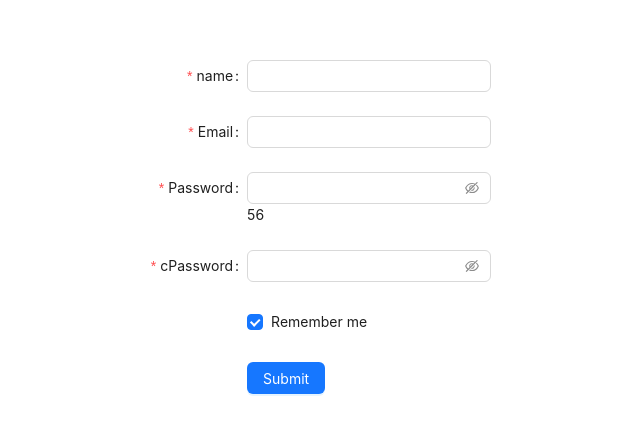
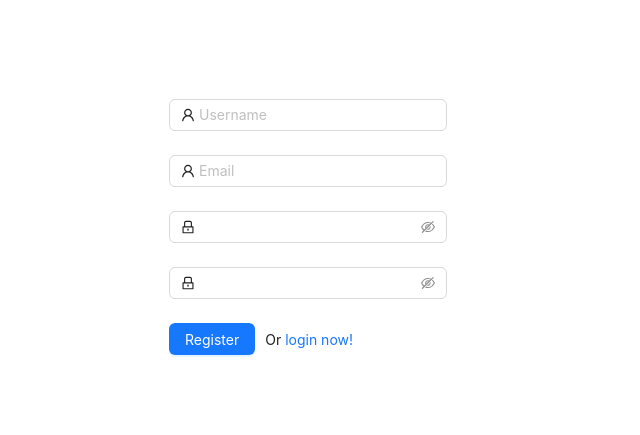
Before and after one commit to AjayMaheshwari23/album-world-3d, a React (Create React App) app in the folder frontend/: page /Signup in a window 1280 px wide. Shown: the part 161-596 px from the top of the page, without its empty margins (332-972 px from the left). Built offline with nearby package versions, Linux system fonts and the light colour scheme; the HTML template or start-up script is replaced by a standard one.

Commit message:
LOGIN REGISTER LOGOUT SYSTEM COMPLETE

```diff
--- a/frontend/public/index.html
+++ b/frontend/public/index.html
@@ -9,7 +9,7 @@
       name="description"
       content="Web site created using create-react-app"
     />
-    <link rel="apple-touch-icon" href="%PUBLIC_URL%/logo192.png" />
+    <link rel="apple-touch-icon" href="" />
     <link rel="manifest" href="%PUBLIC_URL%/manifest.json" />
     <title>Album-World</title>
   </head>
--- a/frontend/src/App.js
+++ b/frontend/src/App.js
@@ -7,6 +7,7 @@ import Signin from "./components/Signin";
 import Signup from "./components/Signup";
 import { useState } from "react";
 import MyAlert from "./components/MyAlert";
+import Main from "./components/Main"
 
 function App() {
   const [alert, setAlert] = useState(null);
@@ -29,6 +30,7 @@ function App() {
           <Route path="/" element={<Home showAlert={showAlert} />} />
           <Route path="/Signin" element={<Signin showAlert={showAlert} />} />
           <Route path="/Signup" element={<Signup showAlert={showAlert} />} />
+          <Route path="/Main" element={<Main showAlert={showAlert} />} />
         </Routes>
       </Router>
     </>
--- a/frontend/src/components/Home.js
+++ b/frontend/src/components/Home.js
@@ -1,11 +1,76 @@
-import React from 'react'
+import React from "react";
+import {
+  DoubleLeftOutlined,
+  DoubleRightOutlined,
+  PicCenterOutlined,
+} from "@ant-design/icons";
+import { Button, Tooltip, Space } from "antd";
+import { Row } from "antd";
+import { useNavigate } from "react-router-dom";
 
 const Home = (props) => {
+  const navigate = useNavigate();
+
+
   return (
-    <div>
-      This is Home
-    </div>
-  )
-}
+    <>
+      <div
+        style={{
+          display: "flex",
+          flexDirection: "column",
+          alignItems: "center",
+          justifyContent: "center",
+          marginTop: "10%",
+        }}
+      >
+        <Row>
+          <Button
+            span={12}
+            type="primary"
+            shape="circle"
+            style={{ margin: 20 }}
+            onClick={() => {
+              navigate("/Signin");
+            }}
+            icon={<DoubleRightOutlined />}
+          />
+          <Button
+            span={12}
+            type="primary"
+            shape="circle"
+            style={{ margin: 20 }}
+            onClick={() => {
+              navigate("/Signup");
+            }}
+            icon={<DoubleLeftOutlined />}
+          />
+        </Row>
+        <Row>
+          <span span={12} style={{ margin: 20 }}>
+            Login
+          </span>
+          <span span={12} style={{ margin: 20 }}>
+            Register
+          </span>
+        </Row>
 
-export default Home
+        <Space direction="vertical">
+          <Space wrap>
+            <Button
+              type="primary"
+              icon={<PicCenterOutlined />}
+              size="medium"
+              onClick={() => {
+                navigate("/Signin");
+              }}
+            >
+              Enter Without Login
+            </Button>
+          </Space>
+        </Space>
+      </div>
+    </>
+  );
+};
+
+export default Home;
--- /dev/null
+++ b/frontend/src/components/Main.js
@@ -0,0 +1,28 @@
+import React from 'react'
+import { FloatButton } from "antd";
+import { LogoutOutlined } from "@ant-design/icons";
+import { useNavigate } from "react-router-dom";
+
+const Main = (props) => {
+      const navigate = useNavigate();
+
+  return (
+    <div>
+      Gallery here
+      <FloatButton
+        icon={<LogoutOutlined />}
+        type="primary"
+        onClick={() =>
+        {
+            console.log("logged out");
+            localStorage.removeItem('token');
+            props.showAlert("Logged Out", "info");
+           navigate("/");
+        }
+    }
+      />
+    </div>
+  );
+}
+
+export default Main;
--- a/frontend/src/components/Signin.js
+++ b/frontend/src/components/Signin.js
@@ -1,7 +1,9 @@
 import React from "react";
 import { useState } from "react";
 import { Button, Checkbox, Form, Input } from "antd";
+import { LockOutlined, UserOutlined } from "@ant-design/icons";
 import { useNavigate } from "react-router-dom";
+
 // require("dotenv").config();
 // const LOGIN = process.env.LOGIN;
 const LOGIN = "http://localhost:5000/api/auth/login";
@@ -41,7 +43,7 @@ const Signin = (props) => {
       console.log("Response data:", data);
       if (data.success) {
         localStorage.setItem("token", data.jwtToken);
-        navigate("/");
+        navigate("/Main");
         props.showAlert("SuccessFul login", "success");
 
       } else {
@@ -69,81 +71,72 @@ const Signin = (props) => {
         }}
       >
         <Form
-          //   onsubmit={handlesubmit}
-          name="basic"
-          labelCol={{
-            span: 8,
-          }}
-          wrapperCol={{
-            span: 16,
-          }}
-          style={{
-            maxWidth: 600,
-          }}
-          initialValues={{
-            remember: true,
-          }}
+          name="normal_login"
+          className="login-form"
+          initialValues={{ remember: true }}
           onFinish={onFinish}
-          onFinishFailed={onFinishFailed}
-          autoComplete="off"
         >
           <Form.Item
-            label="Email"
             name="email"
             value={credentials.email}
             onChange={(e) => {
               setcredentials({ ...credentials, ["email"]: e.target.value });
               console.log(credentials);
             }}
-            rules={[
-              {
-                required: true,
-                message: "Please input your email!",
-              },
-            ]}
+            rules={[{ required: true, message: "Please input your Email!" }]}
           >
-            <Input />
+            <Input
+              prefix={<UserOutlined className="site-form-item-icon" />}
+              placeholder="Username"
+            />
           </Form.Item>
-
           <Form.Item
-            label="Password"
             name="password"
-            fieldId="password"
+            rules={[{ required: true, message: "Please input your Password!" }]}
+          >
+            <Input
+              prefix={<LockOutlined className="site-form-item-icon" />}
+              type="password"
+              placeholder="Password"
               value={credentials.password}
               onChange={(e) => {
-              setcredentials({ ...credentials, ["password"]: e.target.value });
+                setcredentials({
+                  ...credentials,
+                  ["password"]: e.target.value,
+                });
                 console.log(credentials);
               }}
-            rules={[
-              {
-                required: true,
-                message: "Please input your password!",
-              },
-            ]}
-          >
-            <Input.Password />
+            />
           </Form.Item>
-
-          <Form.Item
-            name="remember"
-            valuePropName="checked"
-            wrapperCol={{
-              offset: 8,
-              span: 16,
-            }}
-          >
+          <Form.Item>
+            <Form.Item name="remember" valuePropName="checked" noStyle>
               <Checkbox>Remember me</Checkbox>
             </Form.Item>
 
-          <Form.Item
-            wrapperCol={{
-              offset: 8,
-              span: 16,
+            <a className="login-form-forgot" href="">
+              Forgot password
+            </a>
+          </Form.Item>
+
+          <Form.Item>
+            <Button
+              type="primary"
+              htmlType="submit"
+              className="login-form-button"
+              onClick={handlesubmit}
+              style={{ marginRight: 10 }}
+            >
+              Log in
+            </Button>
+            Or{" "}
+            <a
+              href=""
+              onClick={() => {
+                navigate("/Signup");
               }}
             >
-            <Button type="primary" htmlType="submit" onClick={handlesubmit}>
-              Submit
-            </Button>
+              register now!
+            </a>
           </Form.Item>
         </Form>
       </div>
--- a/frontend/src/components/Signup.js
+++ b/frontend/src/components/Signup.js
@@ -1,6 +1,7 @@
 import React from "react";
 import { useState } from "react";
 import { Button, Checkbox, Form, Input } from "antd";
+import { LockOutlined, UserOutlined } from "@ant-design/icons";
 import { useNavigate } from "react-router-dom";
 // require("dotenv").config();
 // const LOGIN = process.env.LOGIN;
@@ -42,9 +43,9 @@ const Signin = (props) => {
 
       // Check if the response status is OK (HTTP 200-299)
       // if (!response.success) {
-      //   alert(response.error.message);
+      //    alert(response.error.message);
       //   return;
-        // throw new Error(`HTTP error! Status: ${response.status}`);
+      //   throw new Error(`HTTP error! Status: ${response.status}`);
       // }
 
       // Parse the response body as JSON
@@ -54,18 +55,17 @@ const Signin = (props) => {
       // Log the data to the console
       console.log("Response data:", data);
       if (data.success) {
+        props.showAlert("Successfully Registeres","success")
         navigate("/Signin");
       } else {
         console.log(data.errors);
-        let txt= "";
         data.errors.forEach(ele => {
-          txt += ele.msg;
-          txt += '\n'
+          props.showAlert(ele.msg, "error");
         });
-        alert(txt);
+        // alert(txt);
       }
     } catch (error) {
-      console.error("Error:", error);
+      console.log("Error:", error);
     }
   };
 
@@ -85,63 +85,40 @@ const Signin = (props) => {
         }}
       >
         <Form
-          //   onsubmit={handlesubmit}
-          name="basic"
-          labelCol={{
-            span: 8,
-          }}
-          wrapperCol={{
-            span: 16,
-          }}
-          style={{
-            maxWidth: 600,
-          }}
-          initialValues={{
-            remember: true,
-          }}
+          name="normal_login"
+          className="login-form"
+          initialValues={{ remember: true }}
           onFinish={onFinish}
-          onFinishFailed={onFinishFailed}
-          autoComplete="off"
         >
           <Form.Item
-            label="name"
-            name="name"
+            name="username"
+            rules={[{ required: true, message: "Please input your Name!" }]}
             value={credentials.name}
             onChange={(e) => {
               setcredentials({ ...credentials, ["name"]: e.target.value });
               console.log(credentials);
             }}
-            rules={[
-              {
-                required: true,
-                message: "Please input your name!",
-              },
-            ]}
           >
-            <Input />
+            <Input
+              prefix={<UserOutlined className="site-form-item-icon" />}
+              placeholder="Username"
+            />
           </Form.Item>
-
-
           <Form.Item
-            label="Email"
             name="email"
+            rules={[{ required: true, message: "Please input your Email!" }]}
             value={credentials.email}
             onChange={(e) => {
               setcredentials({ ...credentials, ["email"]: e.target.value });
               console.log(credentials);
             }}
-            rules={[
-              {
-                required: true,
-                message: "Please input your email!",
-              },
-            ]}
           >
-            <Input />
+            <Input
+              prefix={<UserOutlined className="site-form-item-icon" />}
+              placeholder="Email"
+            />
           </Form.Item>
-
           <Form.Item
-            label="Password"
             name="password"
             fieldId="password"
             value={credentials.password}
@@ -156,14 +133,14 @@ const Signin = (props) => {
               },
             ]}
           >
-            <Input.Password />56
+            <Input.Password
+              prefix={<LockOutlined className="site-form-item-icon" />}
+            />
           </Form.Item>
-
           <Form.Item
-            label="cPassword"
             name="cpassword"
             fieldId="cpassword"
-            value={credentials.cpassword}
+            value={credentials.password}
             onChange={(e) => {
               setcredentials({ ...credentials, ["cpassword"]: e.target.value });
               console.log(credentials);
@@ -171,33 +148,34 @@ const Signin = (props) => {
             rules={[
               {
                 required: true,
-                message: "Please input your Confirm password!",
+                message: "Re-Enter your password!",
               },
             ]}
           >
-            <Input.Password />
+            <Input.Password
+              prefix={<LockOutlined className="site-form-item-icon" />}
+            />
           </Form.Item>
 
-          <Form.Item
-            name="remember"
-            valuePropName="checked"
-            wrapperCol={{
-              offset: 8,
-              span: 16,
-            }}
-          >
-            <Checkbox>Remember me</Checkbox>
-          </Form.Item>
-
-          <Form.Item
-            wrapperCol={{
-              offset: 8,
-              span: 16,
-            }}
-          >
-            <Button type="primary" htmlType="submit" onClick={handlesubmit}>
-              Submit
+          <Form.Item>
+            <Button
+              type="primary"
+              htmlType="submit"
+              className="login-form-button"
+              onClick={handlesubmit}
+              style={{ marginRight: 10 }}
+            >
+              Register
             </Button>
+            Or{" "}
+            <a
+              href=""
+              onClick={() => {
+                navigate("/Signin");
+              }}
+             >
+              login now!
+            </a>
           </Form.Item>
         </Form>
       </div>
```
Also changed, not shown: frontend/public/manifest.json. Lines whose indentation alone changed are shown as unchanged.
